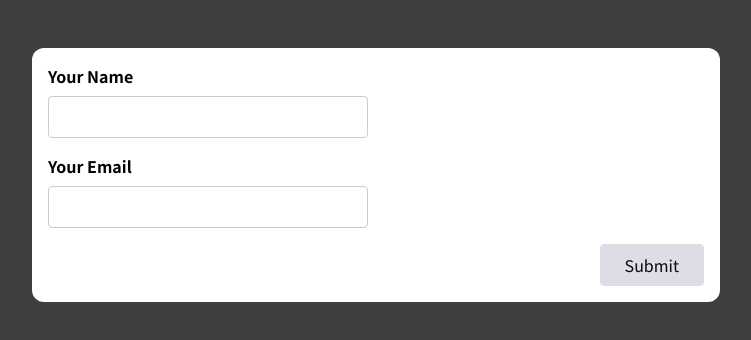
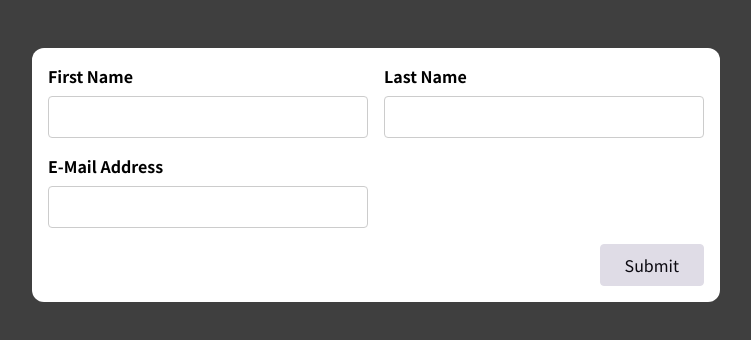
Before and after one commit to Moez-Zouari/react-form-user-input, a React (Create React App) app: page / in a window 1280 px wide. Shown: the top 340 px of the page, without its empty margins (264-1015 px from the left). Built offline with nearby package versions, Linux system fonts and the light colour scheme.

Commit message:
Aplly out Custom Hook to New Form

```diff
--- a/src/App.js
+++ b/src/App.js
@@ -1,9 +1,9 @@
-import SimpleInput from './components/SimpleInput';
+import BasicForm from "./components/BasicForm";
 
 function App() {
   return (
     <div className="app">
-      <SimpleInput />
+      <BasicForm />
     </div>
   );
 }
--- a/src/components/BasicForm.js
+++ b/src/components/BasicForm.js
@@ -1,22 +1,115 @@
+import useInput from "../hooks/use-input";
+
 const BasicForm = (props) => {
+  const {
+    value: enteredName,
+    isValid: enteredNameIsValid,
+    hasError: nameInputHasError,
+    valueChangeHandler: nameChangeHandler,
+    inputBlurHandler: nameBlurHandler,
+    reset: resetNameInput,
+  } = useInput((value) => value.trim() !== "");
+
+  const {
+    value: enteredLastName,
+    isValid: enteredLastNameIsValid,
+    hasError: lastNameInputHasError,
+    valueChangeHandler: lastNameChangeHandler,
+    inputBlurHandler: lastNameBlurHandler,
+    reset: resetLastNameInput,
+  } = useInput((value) => value.trim() !== "");
+
+  const {
+    value: enteredEmail,
+    isValid: enteredEmailIsValid,
+    hasError: EmailInputHasError,
+    valueChangeHandler: emailChangeHandler,
+    inputBlurHandler: emailBlurHandler,
+    reset: resetEmailInput,
+  } = useInput((value) => value.includes("@"));
+
+  let formIsValid = false;
+  if (enteredEmailIsValid && enteredLastNameIsValid && enteredNameIsValid) {
+    formIsValid = true;
+  }
+
+  const formSubmitHandler = (event) => {
+    event.preventDefault();
+
+    if (
+      !enteredNameIsValid ||
+      !enteredLastNameIsValid ||
+      !enteredEmailIsValid
+    ) {
+      return;
+    }
+
+    console.log(enteredEmail);
+    console.log(enteredName);
+    console.log(enteredLastName);
+
+    resetNameInput();
+    resetLastNameInput();
+    resetEmailInput();
+  };
+
+  const nameInputClasses = nameInputHasError
+    ? "form-control invalid"
+    : "form-control ";
+
+  const lastNameInputClasses = lastNameInputHasError
+    ? "form-control invalid"
+    : "form-control ";
+
+  const emailInputClasses = EmailInputHasError
+    ? "form-control invalid"
+    : "form-control ";
+
   return (
-    <form>
-      <div className='control-group'>
-        <div className='form-control'>
-          <label htmlFor='name'>First Name</label>
-          <input type='text' id='name' />
+    <form onSubmit={formSubmitHandler}>
+      <div className="control-group">
+        <div className={nameInputClasses}>
+          <label htmlFor="name">First Name</label>
+          <input
+            type="text"
+            id="name"
+            onChange={nameChangeHandler}
+            onBlur={nameBlurHandler}
+            value={enteredName}
+          />
+          {nameInputHasError && (
+            <p className="error-text">Name must not be empty </p>
+          )}
         </div>
-        <div className='form-control'>
-          <label htmlFor='name'>Last Name</label>
-          <input type='text' id='name' />
+        <div className={lastNameInputClasses}>
+          <label htmlFor="lastName">Last Name</label>
+          <input
+            type="text"
+            id="lastName"
+            onChange={lastNameChangeHandler}
+            onBlur={lastNameBlurHandler}
+            value={enteredLastName}
+          />
+          {lastNameInputHasError && (
+            <p className="error-text">Last Name must not be empty </p>
+          )}
         </div>
       </div>
-      <div className='form-control'>
-        <label htmlFor='name'>E-Mail Address</label>
-        <input type='text' id='name' />
+      <div className={emailInputClasses}>
+        <label htmlFor="email">E-Mail Address</label>
+        <input
+          type="email"
+          id="email"
+          onChange={emailChangeHandler}
+          onBlur={emailBlurHandler}
+          value={enteredEmail}
+        />
+        {EmailInputHasError && (
+          <p className="error-text">Please Enter a valid e mail </p>
+        )}
       </div>
-      <div className='form-actions'>
-        <button>Submit</button>
+      <div className="form-actions">
+        <button disabled={!formIsValid}>Submit</button>
       </div>
     </form>
   );
```
Also changed, not shown: 1 other file (tests, documents, lock files or other folders).
